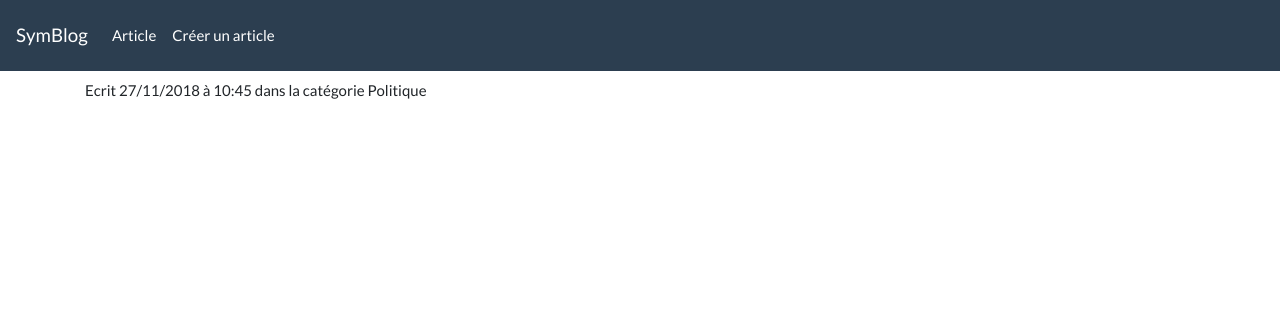
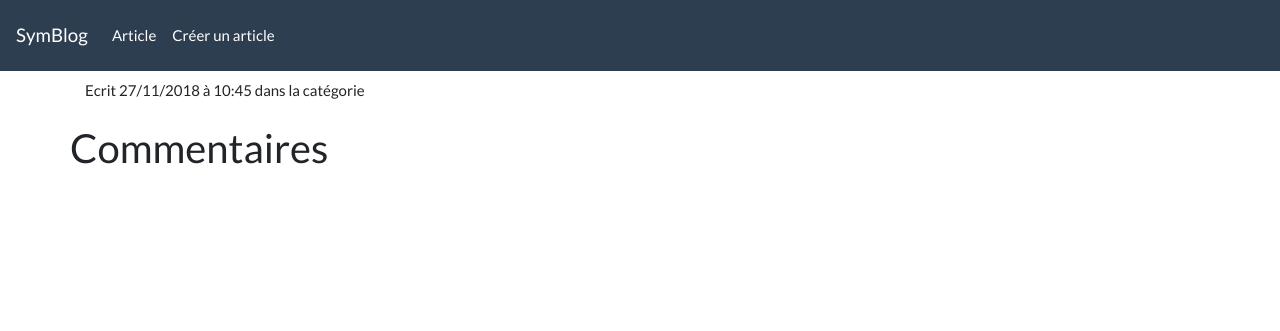
Before and after one commit to maCastelain/Apprentissage-Symfony4-Blog, a Symfony app: template templates/blog/show.html.twig in a window 1280 px wide. Shown: the top 331 px of the page. Run offline with Twig, Linux system fonts and the light colour scheme; the template is opened without the code that fills it, so the values that code supplies are empty; some libraries are stand-ins or nearby versions.

Commit message:
Adding loop to display comments in each article page and adding category on show.html.twig.

```diff
--- a/templates/blog/show.html.twig
+++ b/templates/blog/show.html.twig
@@ -3,9 +3,26 @@
 {% block body %}
     <article>
         <h2>{{ article.title }}</h2>
-        <div class="metadata">Ecrit {{ article.createdAt | date('d/m/Y') }} à {{ article.createdAt | date('H:i') }} dans la catégorie Politique</div>
+        <div class="metadata">Ecrit {{ article.createdAt | date('d/m/Y') }} à {{ article.createdAt | date('H:i') }} dans la catégorie {{ article.category.title }}</div>
         <div class="content">
             <img src="{{ article.image }}" alt="">
             {{ article.content | raw }}
     </article>
+    <section id="commentaires">
+        <div class="row">
+            <h2>Commentaires</h2>
+        </div>
+        {% for comment in article.comments %}
+            <div class="comment">
+                <div class="row">
+                    <div class="col-3">
+                        {{ comment.author }} (<small>{{ comment.createdAt | date ('d/m/Y à H:i') }}</small>)
+                    </div>
+                    <div class="col">
+                       {{ comment.content | raw }}
+                    </div>
+                </div>
+            </div>
+        {% endfor %}
+    </section>
 {% endblock %}
```
